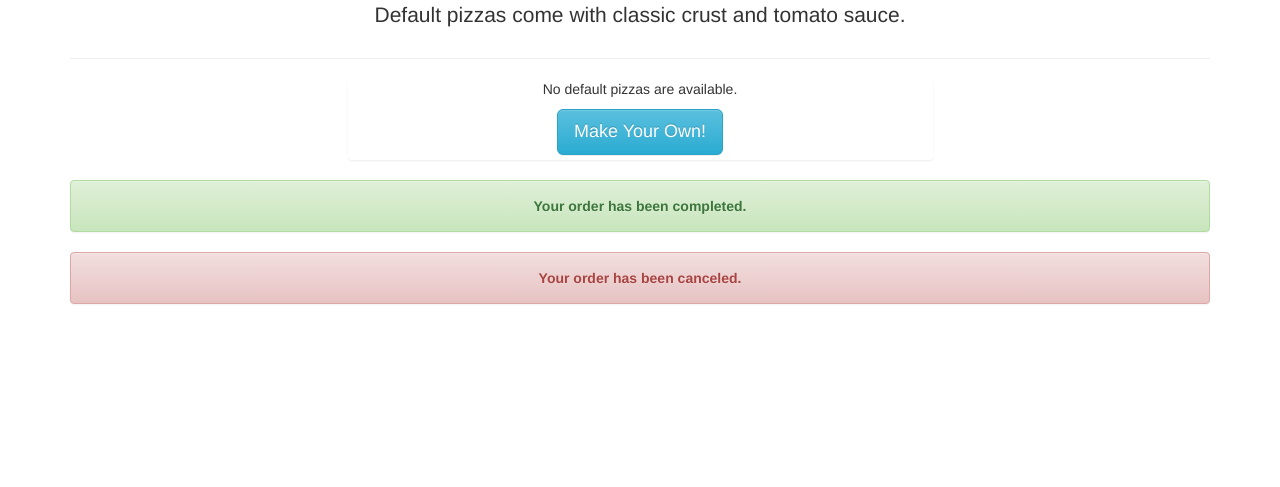
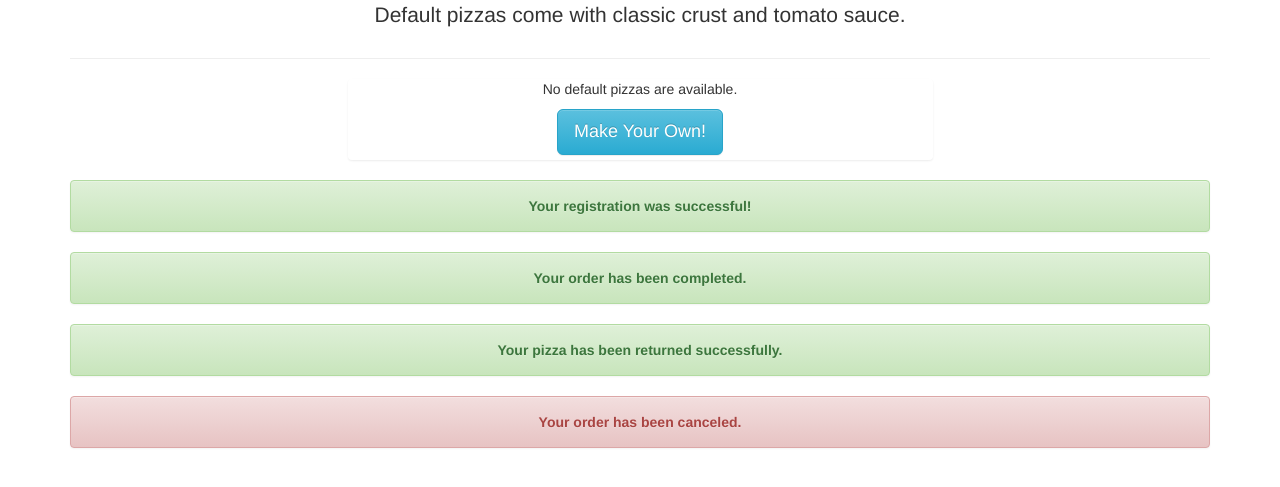
Before and after one commit to tallendev/Frizza, a Django app: page /pizza/ in a window 1280 px wide. Shown: the part 160-647 px from the top of the page. Run offline with Django 3.2, Linux system fonts and the light colour scheme; data that the repository does not hold is empty; some libraries are stand-ins or nearby versions.

Commit message:
Updated registration.

```diff
--- a/Frizza/templates/public_html/Goodbye/goodbye.html
+++ b/Frizza/templates/public_html/Goodbye/goodbye.html
@@ -54,11 +54,9 @@
 
             <div class="inner cover">
                 <h1 class="cover-heading">Thank you!</h1>
-                <p class="lead">Please take your Frizza and have a nice
-                    day!</p>
+                <p class="lead">Please take your Frizza from the dispenser below.</p>
                 <p class="lead">
-                    <a href="http://getbootstrap.com/examples/cover/#"
-                       class="btn btn-lg btn-primary">Back to Pizza</a>
+                    <a href="/pizza" class="btn btn-lg btn-primary" type="submit">Back to Pizza</a>
                 </p>
             </div>
 
--- a/Frizza/templates/public_html/Pizza/pizza.html
+++ b/Frizza/templates/public_html/Pizza/pizza.html
@@ -64,8 +64,8 @@
         <div class="navbar-collapse collapse">
             <ul class="nav navbar-nav">
                 <li class="active"><a href="http://getbootstrap.com/examples/theme/#">Pizza</a></li>
-                <li><a href="http://getbootstrap.com/examples/theme/#about">Return Pizza</a></li>
-                <li><a href="http://getbootstrap.com/examples/theme/#about">Sign Out</a></li>
+                <li><a href="/return">Return Pizza</a></li>
+                <li><a href="/login">Sign Out</a></li>
             </ul>
         </div><!--/.nav-collapse -->
     </div>
@@ -84,24 +84,30 @@
                 <div class="list-group">
                 {% if admin_list %}
                     {% for pizza in admin_list %}
-                        <a href="/confirmation/" class="btn btn-lg btn-default">{{ pizza.pizza_name }}</a>                {% endfor %}
+                        <a href="/confirmation" class="btn btn-lg btn-default">{{ pizza.pizza_name }}</a>                {% endfor %}
                 {% else %}
                     <p> No default pizzas are available.</p>
                 {% endif %}
                 {% if user_list %}
                     {% for pizza in user_list %}
-                    <a href="/confirmation/" class="btn btn-lg btn-default">{{ pizza.pizza_name }}</a>
+                    <a href="/confirmation" class="btn btn-lg btn-default">{{ pizza.pizza_name }}</a>
                     {% endfor %}
                 {% endif %}
-                    <a href="/crust/" class="btn btn-lg btn-info">Make Your
-                        Own!</a>
+                    <a href="/crust" class="btn btn-lg btn-info">Make Your Own!</a>
                 </div>
             </div>
         </div>
     </div>
 
+
+    <div class="alert alert-success">
+        <strong>Your registration was successful!</strong>
+    </div>
     <div class="alert alert-success">
         <strong>Your order has been completed.</strong>
+    </div>
+    <div class="alert alert-success">
+        <strong>Your pizza has been returned successfully.</strong>
     </div>
     <div class="alert alert-danger">
         <strong>Your order has been canceled.</strong>
--- a/Frizza/templates/public_html/Registration/registration.html
+++ b/Frizza/templates/public_html/Registration/registration.html
@@ -54,8 +54,10 @@
               <h3 class="form-signin-heading">Please Register</h3>
               <input type="text" class="form-control" placeholder="New User Name" required autofocus><br>
               <input type="password" class="form-control" placeholder="New Password" required>
-              <button class="btn btn-lg btn-primary btn-block" type="submit">Register</button>
+              <a href="/disclaimer" class="btn btn-lg btn-primary btn-block" type="submit">Register</a>
+	      <a href="/login" class="btn btn-lg btn-default btn-block">Cancel</a>
           </form>
+
 
       </div>
 
--- a/Frizza/templates/public_html/Sauce/sauce.html
+++ b/Frizza/templates/public_html/Sauce/sauce.html
@@ -102,8 +102,8 @@
             <div class="column">
                 <div class="button_container">
                     <p>
-                        <button type="button" class="btn btn-lg btn-primary">Proceed to Toppings</button>
-                        <button type="button" class="btn btn-lg btn-default">Back</button>
+                        <a href="/toppings" class="btn btn-lg btn-primary" type="submit">Proceed to Toppings</a>
+                        <a href="/crust" class="btn btn-lg btn-default">Back</a>
                     </p>
                 </div>
             </div>
--- a/Frizza/templates/public_html/Toppings/toppings.html
+++ b/Frizza/templates/public_html/Toppings/toppings.html
@@ -98,8 +98,8 @@
             <div class="column">
                 <div class="button_container">
                     <p>
-                        <button type="button" class="btn btn-lg btn-primary">Dispense</button>
-                        <button type="button" class="btn btn-lg btn-default">Back</button>
+                        <a href="/confirmation" class="btn btn-lg btn-primary" type="submit">Dispense</a>
+                        <a href="/sauce" class="btn btn-lg btn-default">Back</a>
                     </p>
                 </div>
             </div>
--- a/Frizza/templates/public_html/login.html
+++ b/Frizza/templates/public_html/login.html
@@ -54,8 +54,8 @@
               <h3 class="form-signin-heading">Please log in</h3>
               <input type="text" class="form-control" placeholder="User Name" required autofocus><br>
               <input type="password" class="form-control" placeholder="Password" required>
-              <button class="btn btn-lg btn-primary btn-block" type="submit">Log in</button>
-              <button class="btn btn-lg btn-default btn-block" type="submit">Register</button>
+              <a href="/disclaimer" class="btn btn-lg btn-primary btn-block" type="submit">Log in</a>
+              <a href="/registration" class="btn btn-lg btn-default btn-block">Register</a>
           </form>
 
       </div>
--- a/Frizza/urls.py
+++ b/Frizza/urls.py
@@ -7,25 +7,30 @@ from django.conf.urls.static import static
 # admin.autodiscover()
 
 urlpatterns = patterns('',
-    # Examples:
-    # url(r'^$', 'Frizza.views.home', name='home'),
-    # url(r'^Frizza/', include('Frizza.foo.urls')),
-
-    # Uncomment the admin/doc line below to enable admin documentation:
-    # url(r'^admin/doc/', include('django.contrib.admindocs.urls')),
-
-    # Uncomment the next line to enable the admin:
-    # url(r'^admin/', include(admin.site.urls)),
+    # View for login page.
     url(r'^login/', views.LoginView.as_view()),
+    # Login is the default page.
     url(r'^$', views.LoginView.as_view(), name='login'),
+    # View for the disclaimer page.
     url(r'^disclaimer/', views.DisclaimerView.as_view(), name='disclaimer'),
-    #url(r'^admin/', include('admin.urls')),
+    # View for toppings page.
     url(r'^toppings/', 'Frizza.views.toppings', name='toppings'),
-    url(r'^allergies/', 'Frizza.views.allergy', name='allergies'),
+    # View for registration page.
+    url(r'^registration/', views.RegistrationView.as_view(), name='registeration'),
+    # View for allergies page.
+    url(r'^allergies/', views.AllergiesView.as_view(), name='allergies'),
+    # View for Pizza display page.
     url(r'^pizza/', 'Frizza.views.pizza', name='pizza'),
+    # View for crust page.
     url(r'^crust/', 'Frizza.views.crust', name='crust'),
+    # View for sauce page.
     url(r'^sauce/', 'Frizza.views.sauce', name='sauce'),
+    # View for confirmation page. Currently being displayed by calorie.
     url(r'^confirmation/', 'Frizza.views.calorie', name='confirmation'),
+    # View for goodbye page.
     url(r'^goodbye/', views.GoodbyeView.as_view(), name='goodbye'),
+    # View for login page.
     url(r'^return/', 'Frizza.views.waste', name='return'),
+    # This sets up the static section properly so that static content
+    # is distributed properly in production.
 ) + static(settings.STATIC_URL, document_root=settings.STATIC_ROOT)
--- a/Frizza/views.py
+++ b/Frizza/views.py
@@ -133,64 +133,86 @@ def waste(request):
     })
     return HttpResponse(template.render(context))
 
-# Most of the following functions are unused and were replaced by the above
-# functions. However, I am keeping them here in case something still depends
-# on them or if they become useful in the future.
+
+# This function provides the appropriate response to a request for the registration
+# page.
+def registration(request):
+    registration_list = Registration.objects.all()
+    template = loader.get_template(settings.TEMPLATE_DIRS + \
+                                   '/public_html/Registration/registration.html')
+
+    context = RequestContext(request, {
+         'registration_list': registration_list,
+    })
+    return HttpResponse(template.render(context))
+
+
+
+
+
+# This provides the template path for the urls.py file.
 class LoginView(TemplateView):
     model = User
     template_name = settings.TEMPLATE_DIRS + \
                     '/public_html/login.html'
 
-
+# This provides the template path for the urls.py file.
 class DisclaimerView(TemplateView):
     model = User
     template_name = settings.TEMPLATE_DIRS + \
                     '/public_html/Disclaimer/disclaimer.html'
 
 
+# This provides the template path for the urls.py file.
 class ToppingsView(TemplateView):
     model = User
     template_name = settings.TEMPLATE_DIRS + \
                     '/public_html/Toppings/toppings.html'
 
-
+# This provides the template path for the urls.py file.
 class AllergiesView(TemplateView):
     model = User
     template_name = settings.TEMPLATE_DIRS + \
                     '/public_html/Allergies/allergies.html'
 
-
+# This provides the template path for the urls.py file.
 class PizzaView(TemplateView):
     model = User
     template_name = settings.TEMPLATE_DIRS + \
                     '/public_html/Pizza/pizza.html'
 
-
+# This provides the template path for the urls.py file.
 class CrustView(TemplateView):
     model = User
     template_name = settings.TEMPLATE_DIRS + \
                     '/public_html/Crust/crust.html'
 
-
+# This provides the template path for the urls.py file.
 class SauceView(TemplateView):
     model = User
     template_name = settings.TEMPLATE_DIRS + \
                     '/public_html/Sauce/sauce.html'
 
-
+# This provides the template path for the urls.py file.
 class ConfirmationView(TemplateView):
     model = User
     template_name = settings.TEMPLATE_DIRS + \
                     '/public_html/Confirmation/confirmation.html'
 
-
+# This provides the template path for the urls.py file.
 class GoodbyeView(TemplateView):
     model = User
     template_name = settings.TEMPLATE_DIRS + \
                     '/public_html/Goodbye/goodbye.html'
 
-
+# This provides the template path for the urls.py file.
 class ReturnView(TemplateView):
     model = User
     template_name = settings.TEMPLATE_DIRS + \
                     '/public_html/Return/return.html'
+
+# This provides the template path for the urls.py file.
+class RegistrationView(TemplateView):
+    model = User
+    template_name = settings.TEMPLATE_DIRS + \
+                    '/public_html/Registration/registration.html'
```
Also changed, not shown: Frizza/templates/public_html/Allergies/allergies.html (+5 -6 lines), Frizza/templates/public_html/Confirmation/confirmation.html (+2 -9 lines), Frizza/templates/public_html/Crust/crust.html (+6 -6 lines), Frizza/templates/public_html/Return/return.html (+19 -8 lines), 2 other files.
